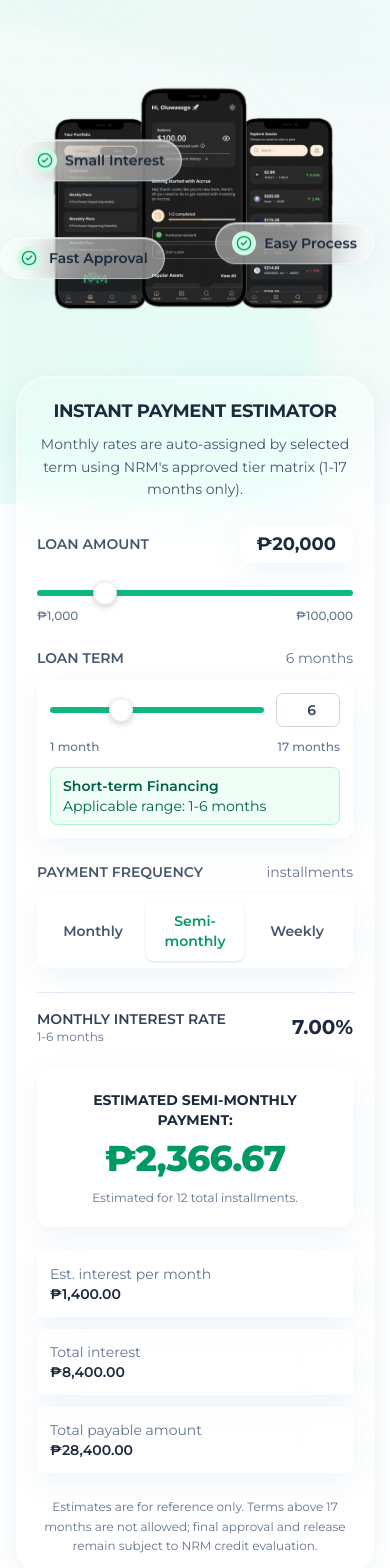
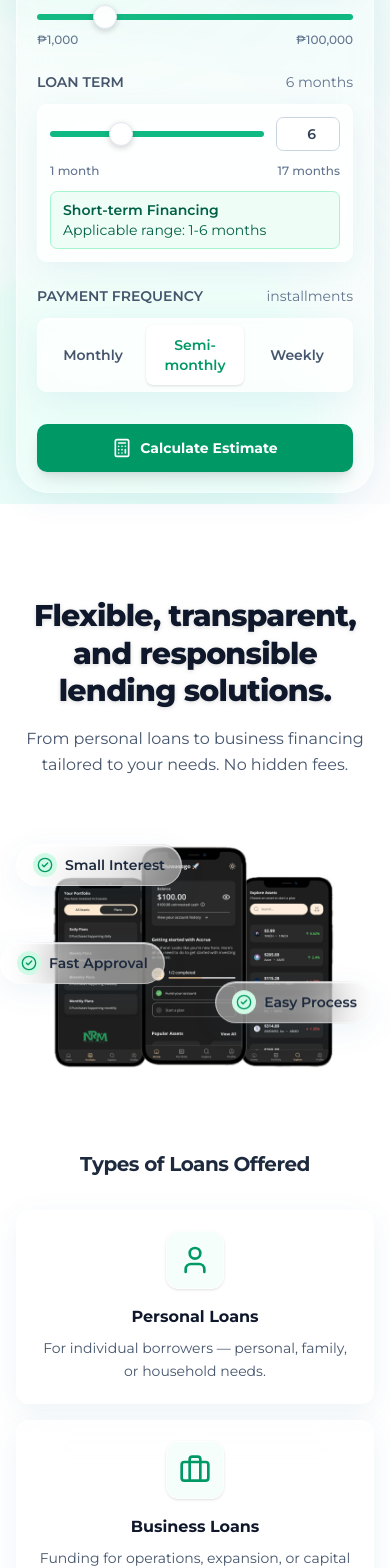
Before and after one commit to earlrodson/nrmcapital, a Next.js app: page / in a window 390 px wide. Shown: the part 340-1908 px from the top of the page. Built offline with nearby package versions, Linux system fonts and the light colour scheme.

Commit message:
feat(landing): refactor HeroSection to accept LoanEstimator as a prop, enhance layout and styling of loan estimator, and improve responsiveness of homepage elements.

```diff
--- a/app/page.tsx
+++ b/app/page.tsx
@@ -12,21 +12,16 @@ export default function HomePage() {
     <div className="landing-glass-theme safe-area-top safe-area-bottom relative min-h-svh overflow-x-hidden text-slate-900">
       {/* Abstract Geometric Background */}
       <div className="fixed inset-0 z-0 overflow-hidden pointer-events-none bg-slate-50">
-        {/* Subtle dot pattern */}
         <div className="absolute inset-0 opacity-40" style={{ backgroundImage: 'radial-gradient(#94a3b8 1px, transparent 1px)', backgroundSize: '32px 32px' }}></div>
-
-        {/* Abstract Geometric Shapes */}
         <div className="absolute -top-24 -right-24 w-[500px] h-[500px] bg-gradient-to-br from-emerald-200/50 to-teal-100/30 rounded-[4rem] rotate-12 blur-sm"></div>
         <div className="absolute top-[30%] -left-32 w-[600px] h-[600px] bg-gradient-to-tr from-emerald-100/50 to-slate-200/30 rounded-full blur-md"></div>
         <div className="absolute -bottom-48 right-[15%] w-[800px] h-[400px] bg-gradient-to-tl from-teal-200/40 to-emerald-100/40 rounded-[5rem] -rotate-6 blur-sm"></div>
-
-        {/* Light frosted overlay to blend shapes softly */}
         <div className="absolute inset-0 bg-white/40 backdrop-blur-[2px]"></div>
       </div>
 
-      <main className="relative z-10 mx-auto flex w-full max-w-5xl flex-col items-center px-4 py-8 sm:px-6 sm:py-10 md:py-12 lg:px-8 lg:py-14">
+      <main className="relative z-10 mx-auto flex w-full max-w-6xl flex-col items-center px-4 py-8 sm:px-6 sm:py-10 md:py-12 lg:px-8 lg:py-14">
         {/* Header Row: Logo & Login */}
-        <div className="mb-8 flex w-full items-center justify-between sm:mb-12">
+        <div className="mb-12 flex w-full items-center justify-between sm:mb-16">
           <div className="flex items-center gap-3">
             <Image
               src="/images/nrm-capital-logo.png"
@@ -45,8 +40,9 @@ export default function HomePage() {
           </Link>
         </div>
 
-        <HeroSection />
-        <LoanEstimator />
+        {/* Hero Section Grid (Calculator Left, App Right) */}
+        <HeroSection calculator={<LoanEstimator />} />
+
         <FeaturesSection />
         <PoliciesSection />
         <LandingFooter />
--- a/components/landing/hero-section.tsx
+++ b/components/landing/hero-section.tsx
@@ -1,37 +1,51 @@
+import { ReactNode } from "react"
+import Image from "next/image"
 import { Sparkles, CheckCircle2 } from "lucide-react"
 
-export function HeroSection() {
+interface HeroSectionProps {
+  calculator: ReactNode
+}
+
+export function HeroSection({ calculator }: HeroSectionProps) {
   return (
-    <section className="relative mb-12 w-full sm:mb-14 lg:mb-16">
-      <div className="grid grid-cols-1 items-center gap-10 lg:grid-cols-2 lg:gap-12">
-        {/* Left Column: Text content */}
+    <section className="relative mb-16 w-full lg:mb-24">
+      <div className="grid grid-cols-1 items-start gap-12 lg:grid-cols-2 lg:gap-16">
+        {/* Left Column: Calculator */}
+        <div className="flex justify-center lg:justify-start lg:sticky lg:top-8">
+          {calculator}
+        </div>
+
+        {/* Right Column: Text content & App Image */}
         <div className="flex flex-col items-center text-center lg:items-start lg:text-left">
-          <h2 className="mb-4 text-3xl font-extrabold leading-tight tracking-tight text-slate-900 drop-shadow-sm sm:text-4xl lg:text-5xl">
+          <div className="mb-10 w-full">
+            <h2 className="mb-4 text-3xl font-extrabold leading-tight tracking-tight text-slate-900 drop-shadow-sm sm:text-3xl lg:text-4xl">
               Flexible, transparent, and responsible lending solutions.
             </h2>
-          <p className="mb-8 max-w-xl text-base leading-relaxed text-slate-600 sm:text-lg">
+            <p className="max-w-xl text-base leading-relaxed text-slate-600 sm:text-lg">
               From personal loans to business financing tailored to your needs. No hidden fees.
             </p>
           </div>
 
-        {/* Right Column: Image and floating bubbles */}
-        <div className="relative mx-auto w-full max-w-md lg:max-w-full">
+          <div className="relative mx-auto w-full max-w-md lg:mx-0 lg:max-w-full">
             {/* Decorative sparkles */}
             <Sparkles className="absolute -left-4 -top-4 hidden h-8 w-8 text-emerald-400/60 lg:block" />
             <Sparkles className="absolute -bottom-6 -right-6 hidden h-10 w-10 text-teal-400/50 lg:block" />
 
             {/* Main App Image */}
-          <div className="relative z-10 flex justify-center">
-            <img
+            <div className="relative z-10 flex justify-center lg:justify-start">
+              <Image
                 src="/images/mobiles-hero.png"
-              alt="NRM Capital Mobile App Dashboard"
-              className="h-auto w-full object-cover"
+                alt="Hero Image"
+                width={280}
+                height={280}
+                className="w-full h-full object-cover"
+                priority
               />
             </div>
 
             {/* Floating Bubble 1 */}
             <div
-            className="animate-float glass-panel absolute left-0 top-[30%] z-20 flex items-center gap-2 rounded-full border border-white/50 bg-white/70 px-4 py-2 shadow-lg backdrop-blur-md lg:-left-8"
+              className="animate-float glass-panel absolute left-0 top-[10%] z-20 flex items-center gap-2 rounded-full border border-white/50 bg-white/70 px-4 py-2 shadow-lg backdrop-blur-md lg:-left-8"
               style={{ animationDelay: '1s', animationDuration: '6s' }}
             >
               <div className="flex h-6 w-6 items-center justify-center rounded-full bg-emerald-100 text-emerald-600">
@@ -53,7 +67,7 @@ export function HeroSection() {
 
             {/* Floating Bubble 3 */}
             <div
-            className="animate-float glass-panel absolute -left-4 top-[70%] z-20 flex items-center gap-2 rounded-full border border-white/50 bg-white/70 px-4 py-2 shadow-lg backdrop-blur-md lg:-left-12"
+              className="animate-float glass-panel absolute -left-4 top-[50%] z-20 flex items-center gap-2 rounded-full border border-white/50 bg-white/70 px-4 py-2 shadow-lg backdrop-blur-md lg:-left-12"
               style={{ animationDelay: '3s', animationDuration: '7s' }}
             >
               <div className="flex h-6 w-6 items-center justify-center rounded-full bg-emerald-100 text-emerald-600">
@@ -63,6 +77,7 @@ export function HeroSection() {
             </div>
           </div>
         </div>
+      </div>
     </section>
   )
 }
--- a/components/landing/loan-estimator.tsx
+++ b/components/landing/loan-estimator.tsx
@@ -1,6 +1,7 @@
 "use client"
 
 import { useMemo, useState } from "react"
+import { ArrowLeft, Calculator } from "lucide-react"
 
 const MIN_AMOUNT = 1000
 const MAX_AMOUNT = 100000
@@ -52,6 +53,7 @@ function formatCurrency(value: number) {
 }
 
 export function LoanEstimator() {
+  const [step, setStep] = useState<1 | 2>(1)
   const [principal, setPrincipal] = useState(20000)
   const [term, setTerm] = useState(6)
   const [frequency, setFrequency] = useState<Frequency>("SEMI_MONTHLY")
@@ -81,11 +83,13 @@ export function LoanEstimator() {
   return (
     <section className="glass-panel mb-14 w-full max-w-md rounded-[2rem] p-5 shadow-2xl sm:mb-16 sm:p-6 md:p-8 border border-white/50 backdrop-blur-xl relative overflow-hidden">
       <div className="absolute -left-[20%] -top-[20%] h-64 w-64 rounded-full bg-emerald-200/20 blur-[80px] pointer-events-none"></div>
-      <h3 className="mb-2 text-center text-lg font-bold tracking-tight text-slate-800 sm:text-xl relative z-10">INSTANT PAYMENT ESTIMATOR</h3>
+      <h3 className="mb-2 text-center text-lg font-bold tracking-tight text-slate-800 sm:text-xl relative z-10 uppercase">Instant Payment Estimator</h3>
       <p className="mb-6 text-center text-sm leading-relaxed text-slate-600">
-        Monthly rates are auto-assigned by selected term using NRM&apos;s approved tier matrix (1-17 months only).
+        Monthly rates are auto-assigned by selected term.
       </p>
 
+      {step === 1 ? (
+        <div className="animate-in fade-in slide-in-from-bottom-4 duration-500">
           <div className="mb-6">
             <div className="mb-4 flex items-center justify-between">
               <label htmlFor="amount-slider" className="text-sm font-semibold uppercase text-slate-600">
@@ -154,7 +158,7 @@ export function LoanEstimator() {
             </div>
           </div>
 
-      <div className="mb-6">
+          <div className="mb-8">
             <div className="mb-3 flex items-center justify-between">
               <p className="text-sm font-semibold uppercase text-slate-600">Payment Frequency</p>
               <p className="text-sm text-slate-500">installments</p>
@@ -169,8 +173,7 @@ export function LoanEstimator() {
                     role="radio"
                     aria-checked={active}
                     onClick={() => setFrequency(item.value)}
-                className={`swift-transition min-h-11 flex-1 rounded-lg px-2 py-2.5 text-sm font-semibold focus:outline-none focus:ring-2 focus:ring-emerald-500 focus:ring-offset-1 active:scale-[0.99] ${
-                  active ? "bg-white text-emerald-600 shadow-sm" : "text-slate-600"
+                    className={`swift-transition min-h-11 flex-1 rounded-lg px-2 py-2.5 text-sm font-semibold focus:outline-none focus:ring-2 focus:ring-emerald-500 focus:ring-offset-1 active:scale-[0.99] ${active ? "bg-white text-emerald-600 shadow-sm" : "text-slate-600"
                       }`}
                   >
                     {item.label}
@@ -180,7 +183,17 @@ export function LoanEstimator() {
             </div>
           </div>
 
-      <div className="mb-6 flex items-center justify-between border-t border-slate-200 pt-4">
+          <button
+            onClick={() => setStep(2)}
+            className="flex w-full items-center justify-center gap-2 rounded-xl bg-emerald-600 px-4 py-3.5 text-sm font-bold text-white shadow-lg transition-all hover:bg-emerald-700 hover:shadow-xl focus:outline-none focus:ring-2 focus:ring-emerald-500 focus:ring-offset-2 active:scale-[0.98]"
+          >
+            <Calculator className="h-5 w-5" />
+            Calculate Estimate
+          </button>
+        </div>
+      ) : (
+        <div className="animate-in fade-in slide-in-from-right-4 duration-500">
+          <div className="mb-6 flex items-center justify-between border-b border-slate-200 pb-4">
             <div>
               <p className="text-sm font-semibold text-slate-700">MONTHLY INTEREST RATE</p>
               <p className="text-xs text-slate-500">{estimate.rateTier.rangeLabel}</p>
@@ -196,23 +209,32 @@ export function LoanEstimator() {
 
           <div className="mb-6 grid grid-cols-1 gap-3 text-left text-sm sm:grid-cols-2">
             <div className="glass-panel-strong rounded-lg p-3">
-          <p className="text-slate-500">Est. interest per month</p>
+              <p className="text-slate-500 uppercase text-[10px] font-bold">Est. interest per month</p>
               <p className="font-semibold text-slate-800">{formatCurrency(estimate.estimatedInterest)}</p>
             </div>
             <div className="glass-panel-strong rounded-lg p-3">
-          <p className="text-slate-500">Total interest</p>
+              <p className="text-slate-500 uppercase text-[10px] font-bold">Total interest</p>
               <p className="font-semibold text-slate-800">{formatCurrency(estimate.totalInterest)}</p>
             </div>
             <div className="glass-panel-strong rounded-lg p-3 sm:col-span-2">
-          <p className="text-slate-500">Total payable amount</p>
+              <p className="text-slate-500 uppercase text-[10px] font-bold">Total payable amount</p>
               <p className="font-semibold text-slate-800">{formatCurrency(estimate.totalPayable)}</p>
             </div>
           </div>
 
-      <p className="mt-3 text-center text-xs leading-relaxed text-slate-500 sm:text-sm">
-        Estimates are for reference only. Terms above 17 months are not allowed; final approval and release remain subject to NRM
-        credit evaluation.
+          <p className="mb-6 text-center text-xs leading-relaxed text-slate-500 sm:text-sm">
+            Estimates are for reference only. Final approval remains subject to NRM credit evaluation.
           </p>
+
+          <button
+            onClick={() => setStep(1)}
+            className="flex w-full items-center justify-center gap-2 rounded-xl border border-slate-300 bg-white/50 px-4 py-3.5 text-sm font-bold text-slate-700 shadow-sm transition-all hover:bg-white hover:text-slate-900 hover:shadow-md focus:outline-none focus:ring-2 focus:ring-slate-400 focus:ring-offset-2 active:scale-[0.98]"
+          >
+            <ArrowLeft className="h-4 w-4" />
+            Recalculate
+          </button>
+        </div>
+      )}
     </section>
   )
 }
```
Lines whose indentation alone changed are shown as unchanged.
